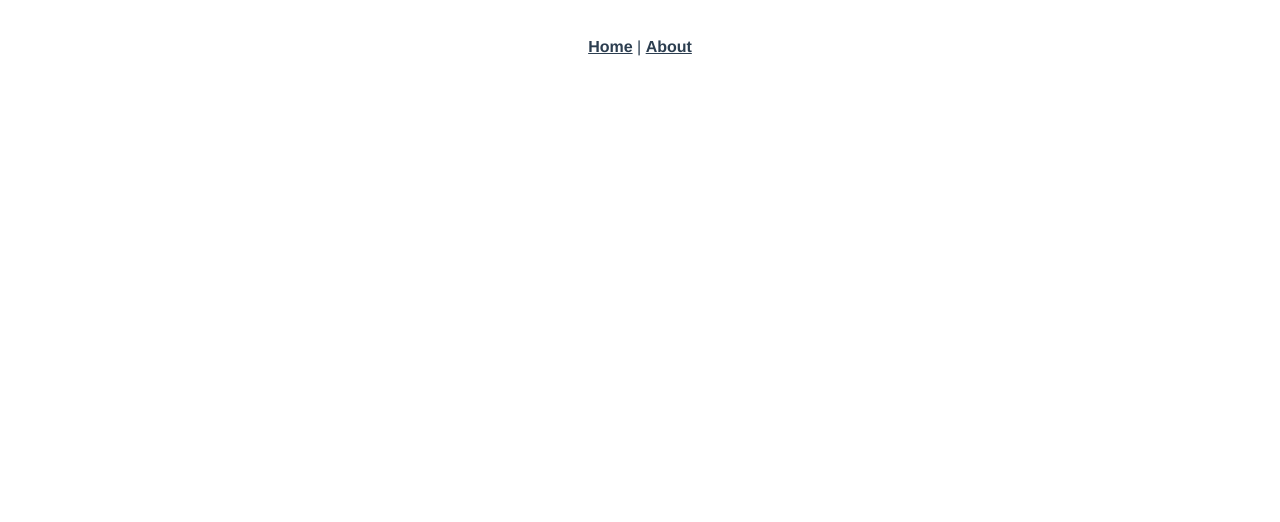
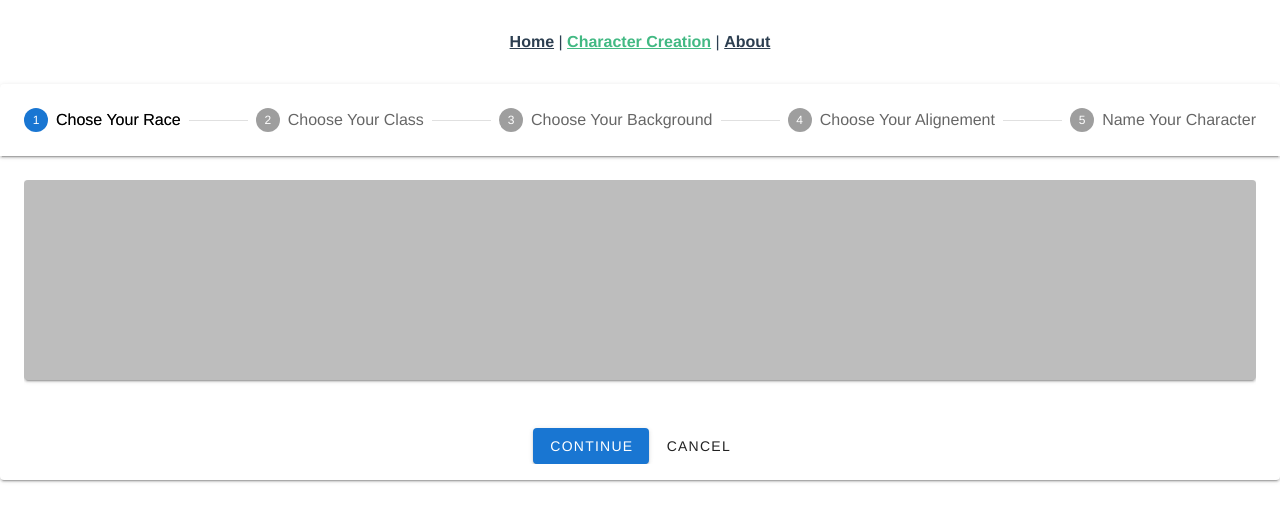
Before and after one commit to ced210/CharacterBook, a Vue app in the folder character-book/: page /#/character-creation in a window 1280 px wide. Shown: the top 522 px of the page. Built offline with nearby package versions, Linux system fonts and the light colour scheme.

Commit message:
Add Vuetify, begin Character Creation

```diff
--- a/character-book/package.json
+++ b/character-book/package.json
@@ -9,9 +9,11 @@
     "lint": "vue-cli-service lint"
   },
   "dependencies": {
+    "@babel/polyfill": "^7.4.4",
     "core-js": "^3.6.5",
     "vue": "^2.6.11",
-    "vue-router": "^3.2.0"
+    "vue-router": "^3.2.0",
+    "vuetify": "^2.3.9"
   },
   "devDependencies": {
     "@vue/cli-plugin-babel": "~4.5.0",
@@ -26,6 +28,7 @@
     "eslint-plugin-prettier": "^3.1.3",
     "eslint-plugin-vue": "^6.2.2",
     "prettier": "^1.19.1",
+    "vue-cli-plugin-vuetify": "~2.0.7",
     "vue-template-compiler": "^2.6.11"
   },
   "eslintConfig": {
--- a/character-book/src/App.vue
+++ b/character-book/src/App.vue
@@ -1,10 +1,13 @@
 <template>
   <div id="app">
+    <v-app>
     <div id="nav">
       <router-link to="/">Home</router-link> |
+      <router-link to="/character-creation">Character Creation</router-link> |
       <router-link to="/about">About</router-link>
     </div>
     <router-view />
+    </v-app>
   </div>
 </template>
 
--- a/character-book/src/main.js
+++ b/character-book/src/main.js
@@ -1,10 +1,13 @@
 import Vue from "vue";
 import App from "./App.vue";
 import router from "./router";
+import vuetify from './plugins/vuetify';
+import '@babel/polyfill'
 
 Vue.config.productionTip = false;
 
 new Vue({
   router,
+  vuetify,
   render: h => h(App)
 }).$mount("#app");
--- /dev/null
+++ b/character-book/src/plugins/vuetify.js
@@ -0,0 +1,8 @@
+import Vue from 'vue';
+import Vuetify from 'vuetify';
+import 'vuetify/dist/vuetify.min.css';
+
+Vue.use(Vuetify);
+
+export default new Vuetify({
+});
--- a/character-book/src/router/index.js
+++ b/character-book/src/router/index.js
@@ -1,6 +1,7 @@
 import Vue from "vue";
 import VueRouter from "vue-router";
 import Home from "../views/Home.vue";
+import CharacterCreation from "../views/CharacterCreation.vue";
 
 Vue.use(VueRouter);
 
@@ -9,6 +10,11 @@ const routes = [
     path: "/",
     name: "Home",
     component: Home
+  },
+  {
+    path: "/character-creation",
+    name: "Caracter Creation",
+    component: CharacterCreation
   },
   {
     path: "/about",
--- /dev/null
+++ b/character-book/src/views/CharacterCreation.vue
@@ -0,0 +1,38 @@
+<template>
+  <v-stepper non-linear>
+    <v-stepper-header>
+      <v-stepper-step editable step="1">
+        Chose Your Race
+      </v-stepper-step>
+      <v-divider />
+      <v-stepper-step editable step="2">
+        Choose Your Class
+      </v-stepper-step>
+      <v-divider />
+      <v-stepper-step step="3" editable>
+        Choose Your Background
+      </v-stepper-step>
+      <v-divider />
+      <v-stepper-step step="4" editable>
+        Choose Your Alignement
+      </v-stepper-step>
+      <v-divider />
+      <v-stepper-step step="5" editable>
+        Name Your Character
+      </v-stepper-step>
+    </v-stepper-header>
+    <v-stepper-content step="1">
+      <v-card color="grey lighten-1" class="mb-12" height="200px"></v-card>
+      <v-btn color="primary" @click="e6 = 2">Continue</v-btn>
+      <v-btn text>Cancel</v-btn>
+    </v-stepper-content>
+  </v-stepper>
+</template>
+<script>
+export default {
+  name: "CharacterCreation",
+  data() {
+    return {};
+  },
+};
+</script>
--- a/character-book/src/views/Home.vue
+++ b/character-book/src/views/Home.vue
@@ -1,5 +1,6 @@
 <template>
   <div class="home">
+    <v-btn>un boutton!</v-btn>
     <img alt="Vue logo" src="../assets/logo.png" />
     <HelloWorld msg="Welcome to Your Vue.js App" />
   </div>
```
Also changed, not shown: 1 other file (tests, documents, lock files or other folders).
